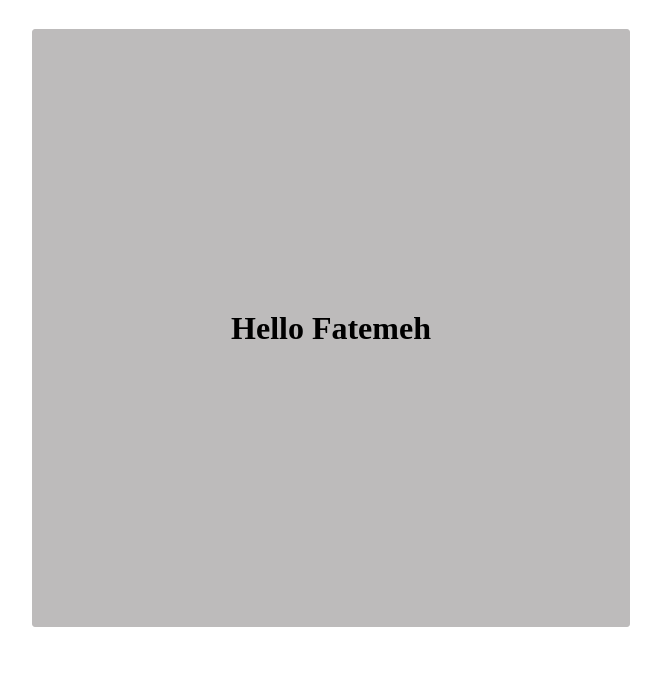
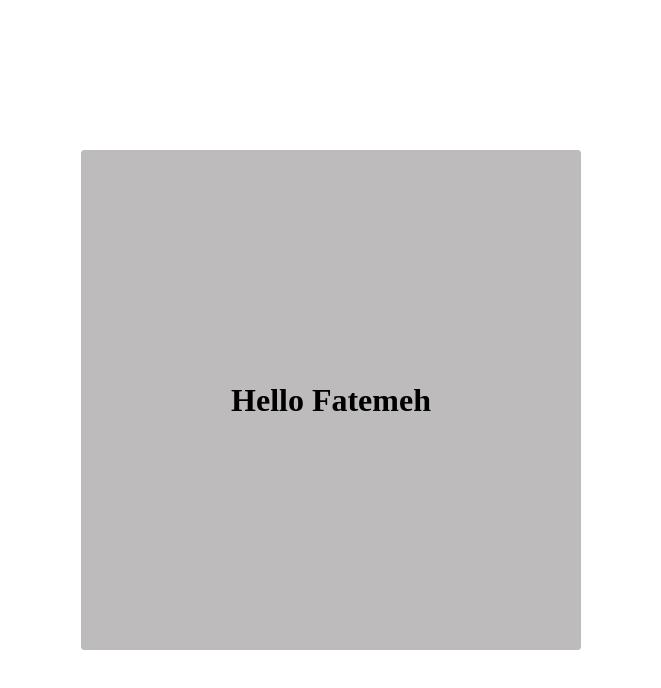
Before and after one commit to fatemehyektaie/git-project, a plain HTML site: page index.html in a window 1280 px wide. Shown: the whole page, without its empty margins (309-970 px from the left). Drawn offline with Linux system fonts and the light colour scheme.

Commit message:
modify nav

```diff
--- a/css/style.css
+++ b/css/style.css
@@ -1,12 +1,18 @@
-body {
+* {
+  box-sizing: border-box;
+  padding: 0;
+  margin: 0;
+}
+.container {
+  height: 100vh;
   display: flex;
-  flex-direction: row;
-  box-sizing: border-box;
+  justify-content: center;
+  align-items: center;
+}
+.nav {
+  display: flex;
   align-items: center;
   justify-content: center;
-}
-
-.nav {
   height: 500px;
   width: 500px;
   border: 1px solid #bdbbbb;
@@ -14,7 +20,4 @@ body {
   padding: 3rem;
   text-align: center;
   background-color: #bdbbbb;
-  display: flex;
-  align-items: center;
-  justify-content: center;
 }
--- a/index.html
+++ b/index.html
@@ -7,8 +7,10 @@
     <link rel="stylesheet" href="./css/style.css" />
   </head>
   <body>
-    <div>
-      <h1 class="nav">Hello Fatemeh</h1>
+    <div class="container">
+      <div class="nav">
+        <h1>Hello Fatemeh</h1>
+      </div>
     </div>
   </body>
 </html>
```
